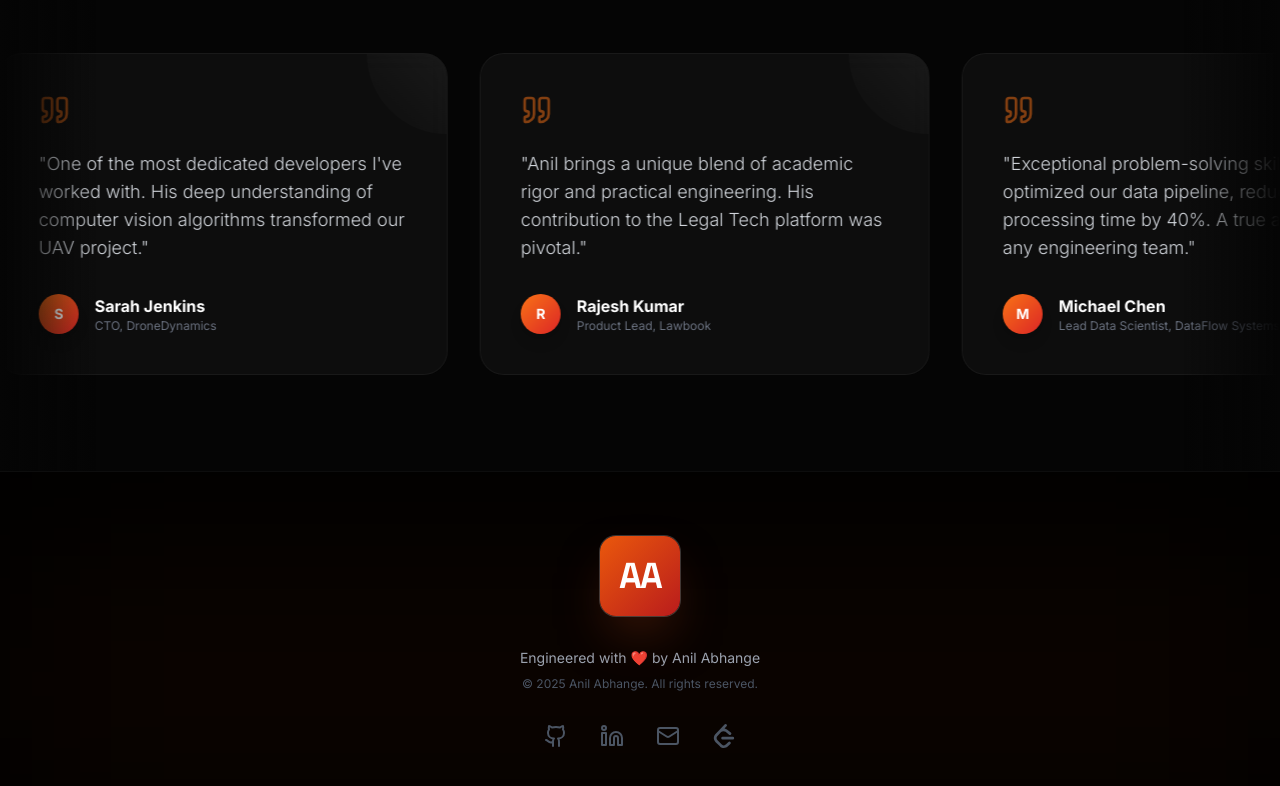
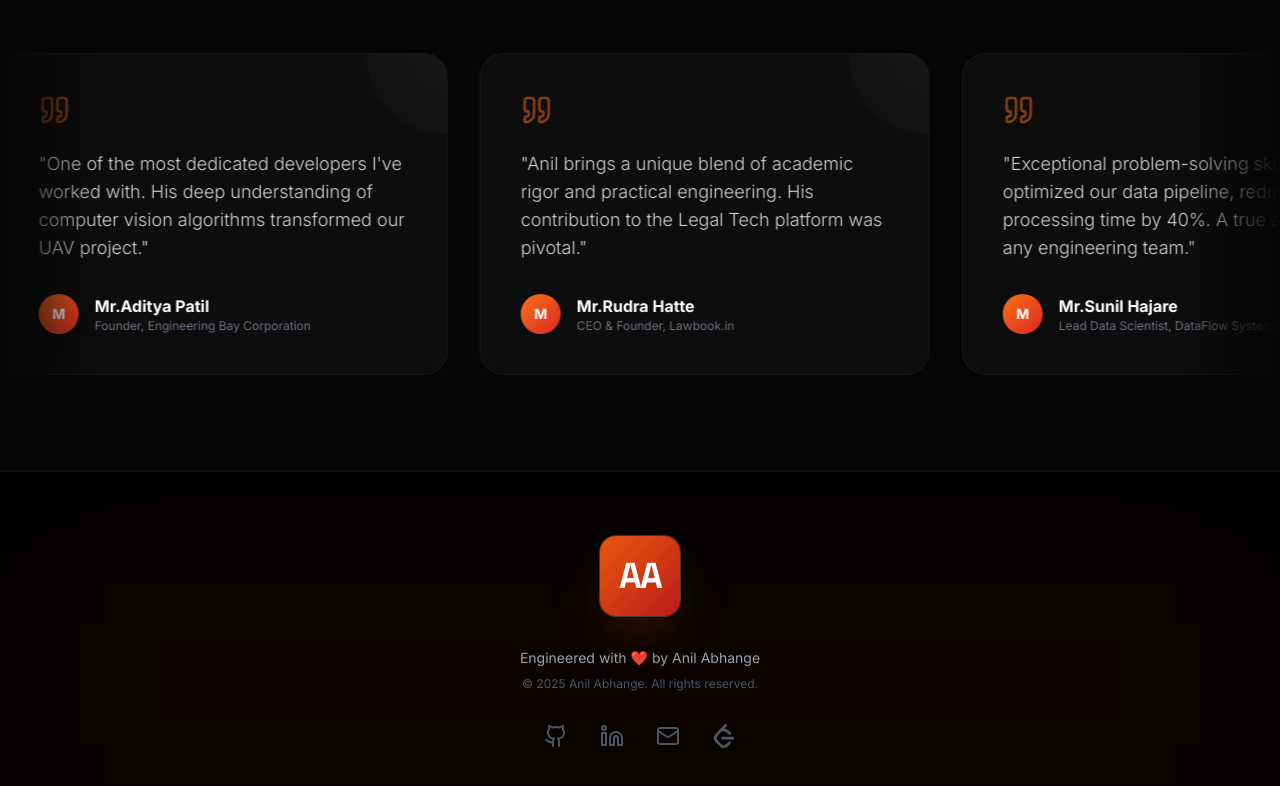
Before and after one commit to BinaryFighter-01/Anil-Abhange, a React (Vite) app: page / in a window 1280 px wide. Shown: the part 7226-8012 px from the top of the page. Built offline with nearby package versions, Linux system fonts and the light colour scheme.

Commit message:
Add soft skills and update testimonial authors
Added soft skills section and updated testimonials.

```diff
--- a/src/constants.ts
+++ b/src/constants.ts
@@ -34,6 +34,17 @@ export const SKILLS: Skill[] = [
   { name: "VS Code", level: 90, category: "Tools" },
   { name: "Agile", level: 85, category: "Tools" },
   { name: "Linux Environment", level: 75, category: "Tools" },
+
+  // Soft Skills
+{ name: "Leadership", level: 90, category: "Soft Skill" },
+{ name: "Teamwork & Collaboration", level: 88, category: "Soft Skill" },
+{ name: "Problem Solving", level: 92, category: "Soft Skill" },
+{ name: "Communication Skills", level: 85, category: "Soft Skill" },
+{ name: "Adaptability & Quick Learning", level: 90, category: "Soft Skill" },
+{ name: "Time Management", level: 88, category: "Soft Skill" },
+{ name: "Attention to Detail", level: 85, category: "Soft Skill" },
+{ name: "Critical Thinking", level: 87, category: "Soft Skill" },
+
 ];
 
 export const EXPERIENCES: Experience[] = [
@@ -97,7 +108,7 @@ export const PROJECTS: Project[] = [
     techStack: ["Next.js", "GPT-5", "PostgreSQL"],
     description: "Social media analytics platform utilizing OpenAI GPT-5 and YouTube API for sentiment and toxicity analysis.",
     impact: "24h Cache & API Optimization",
-    links: { github: "https://github.com/BinaryFighter-01", demo: "#" }
+    links: { github: "https://github.com/BinaryFighter-01", demo: "https://comment-iq-psi.vercel.app/" }
   },
   {
     title: "SmartInterview.AI",
@@ -105,7 +116,7 @@ export const PROJECTS: Project[] = [
     techStack: ["React", "Gemini API", "Tailwind"],
     description: "A smart interview simulation platform helping students prepare with real-time AI feedback.",
     impact: "Real-time Feedback Loop",
-    links: { github: "https://github.com/BinaryFighter-01", demo: "#" }
+    links: { github: "https://github.com/BinaryFighter-01", demo: "https://smart-interview-sim.vercel.app/" }
   },
   {
     title: "UAV Object Detection",
@@ -113,7 +124,7 @@ export const PROJECTS: Project[] = [
     techStack: ["YOLOv8", "Python", "OpenCV"],
     description: "Real-time aerial surveillance system for autonomous drones in challenging environments.",
     impact: "92% Detection Accuracy",
-    links: { github: "https://github.com/BinaryFighter-01", demo: "#" }
+    links: { github: "https://github.com/BinaryFighter-01", demo: "https://github.com/BinaryFighter-01/uav-object-detection.git" }
   }
 ];
 
@@ -165,27 +176,27 @@ export const CERTIFICATIONS: Certification[] = [
 export const TESTIMONIALS: Testimonial[] = [
   {
     text: "Anil's ability to solve complex problems with elegant code is truly impressive. His work on our AI-powered analytics dashboard exceeded our expectations.",
-    author: "Prashant Kanal",
+    author: "Mr.Prashant Kanal",
     role: "Senior Project Manager",
     company: "Tech Innovations Inc."
   },
   {
     text: "One of the most dedicated developers I've worked with. His deep understanding of computer vision algorithms transformed our UAV project.",
-    author: "Sarah Jenkins",
-    role: "CTO",
-    company: "DroneDynamics"
+    author: "Mr.Aditya Patil",
+    role: "Founder",
+    company: "Engineering Bay Corporation"
   },
   {
     text: "Anil brings a unique blend of academic rigor and practical engineering. His contribution to the Legal Tech platform was pivotal.",
-    author: "Rajesh Kumar",
-    role: "Product Lead",
-    company: "Lawbook"
+    author: "Mr.Rudra Hatte",
+    role: "CEO & Founder",
+    company: "Lawbook.in"
   },
   {
     text: "Exceptional problem-solving skills. He optimized our data pipeline, reducing processing time by 40%. A true asset to any engineering team.",
-    author: "Michael Chen",
+    author: "Mr.Sunil Hajare",
     role: "Lead Data Scientist",
-    company: "DataFlow Systems"
+    company: "DataFlow Systems Inc."
   }
 ];
 
```
